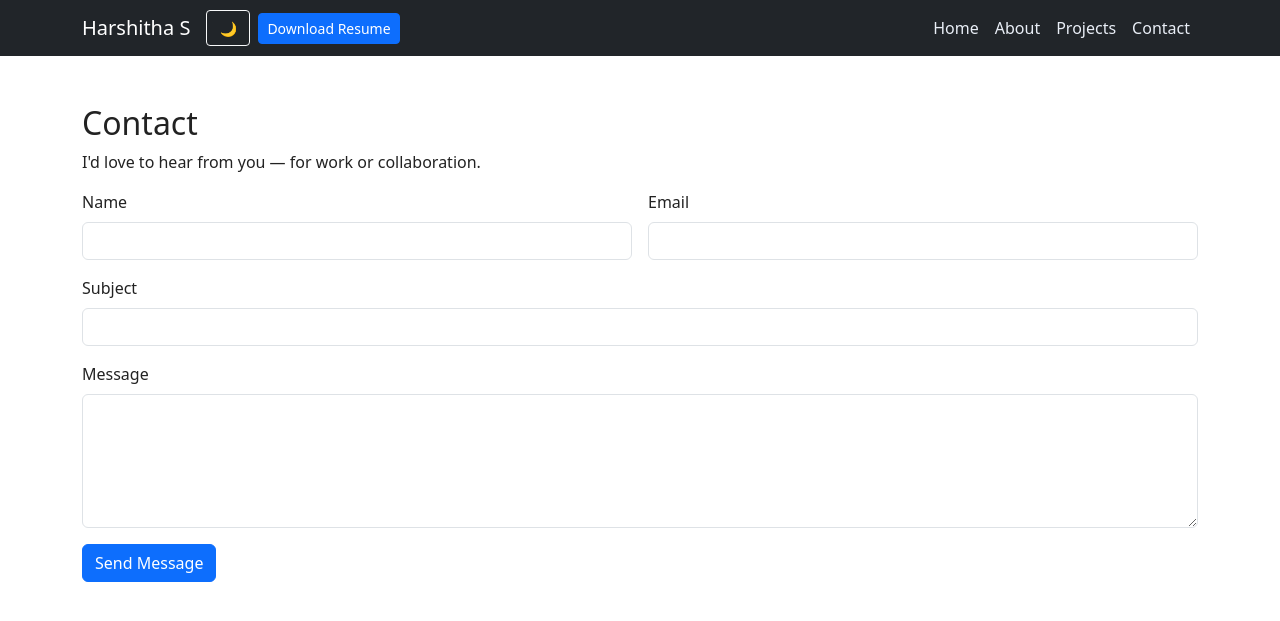
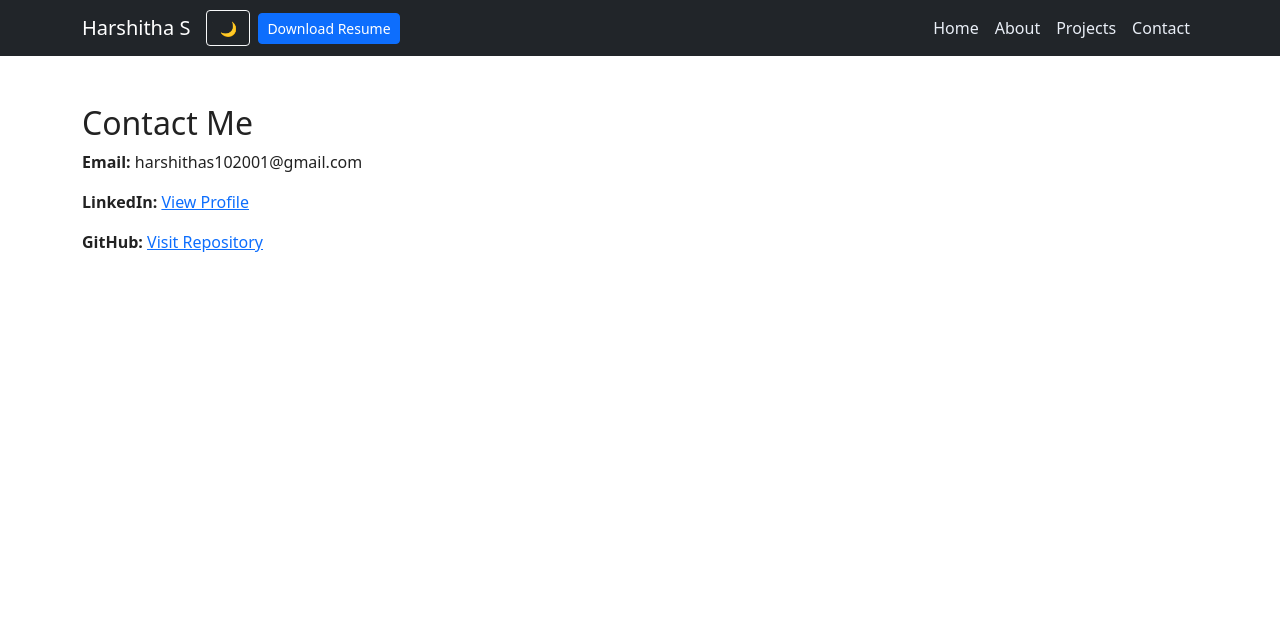
Before and after one commit to HarshithaShenava/portfolio, a Flask app: page /contact in a window 1280 px wide. Shown: the top 621 px of the page. Run offline with Flask 3, Linux system fonts and the light colour scheme.

Commit message:
Update contact.html

```diff
--- a/templates/contact.html
+++ b/templates/contact.html
@@ -1,27 +1,9 @@
 {% extends "base.html" %}
 {% block content %}
-<h2>Contact</h2>
-<p>I'd love to hear from you — for work or collaboration.</p>
 
-<form method="post" action="/contact" class="row g-3">
-  <div class="col-md-6">
-    <label class="form-label">Name</label>
-    <input class="form-control" name="name" required>
-  </div>
-  <div class="col-md-6">
-    <label class="form-label">Email</label>
-    <input class="form-control" name="email" type="email" required>
-  </div>
-  <div class="col-12">
-    <label class="form-label">Subject</label>
-    <input class="form-control" name="subject">
-  </div>
-  <div class="col-12">
-    <label class="form-label">Message</label>
-    <textarea class="form-control" name="message" rows="5" required></textarea>
-  </div>
-  <div class="col-12">
-    <button class="btn btn-primary" type="submit">Send Message</button>
-  </div>
-</form>
+<h2>Contact Me</h2>
+<p><strong>Email:</strong> harshithas102001@gmail.com</p>
+<p><strong>LinkedIn:</strong> <a href="https://linkedin.com/in/harshitha-s-37882b222" target="_blank">View Profile</a></p>
+<p><strong>GitHub:</strong> <a href="https://github.com/HarshithaShenava" target="_blank">Visit Repository</a></p>
+
 {% endblock %}
```
